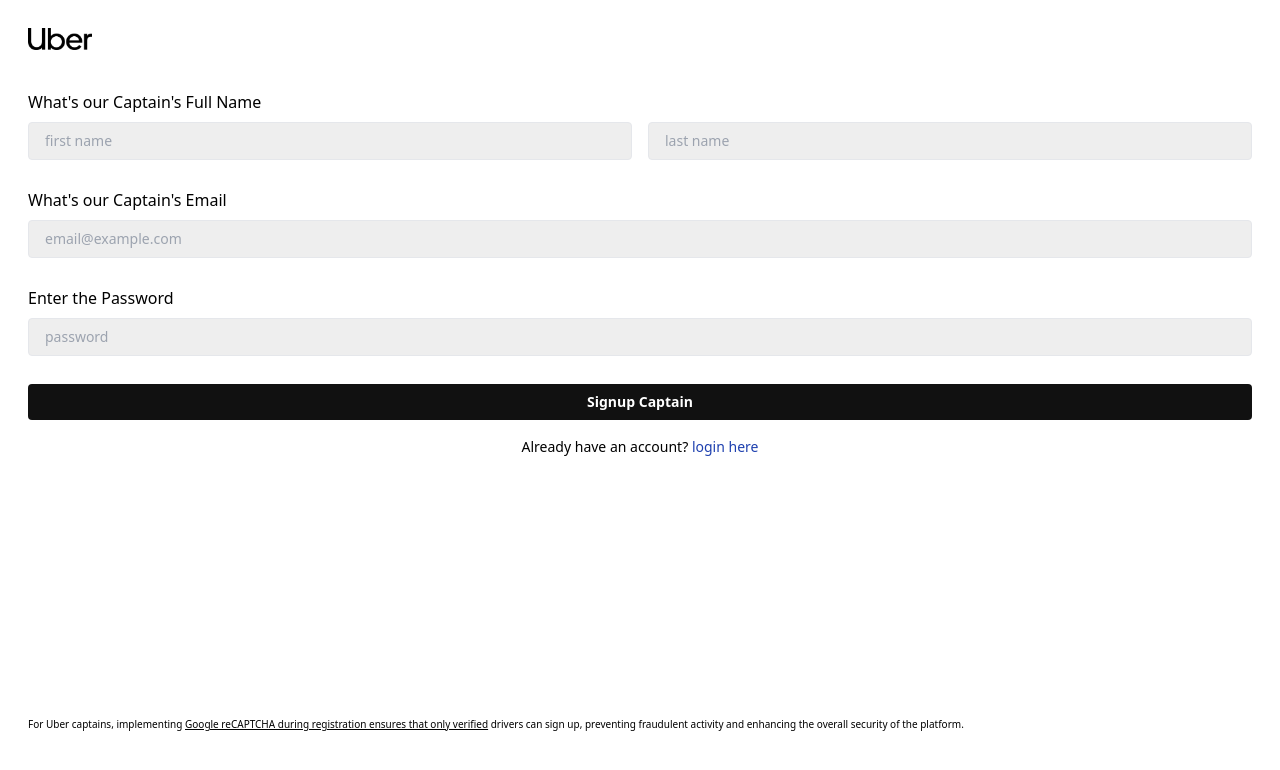
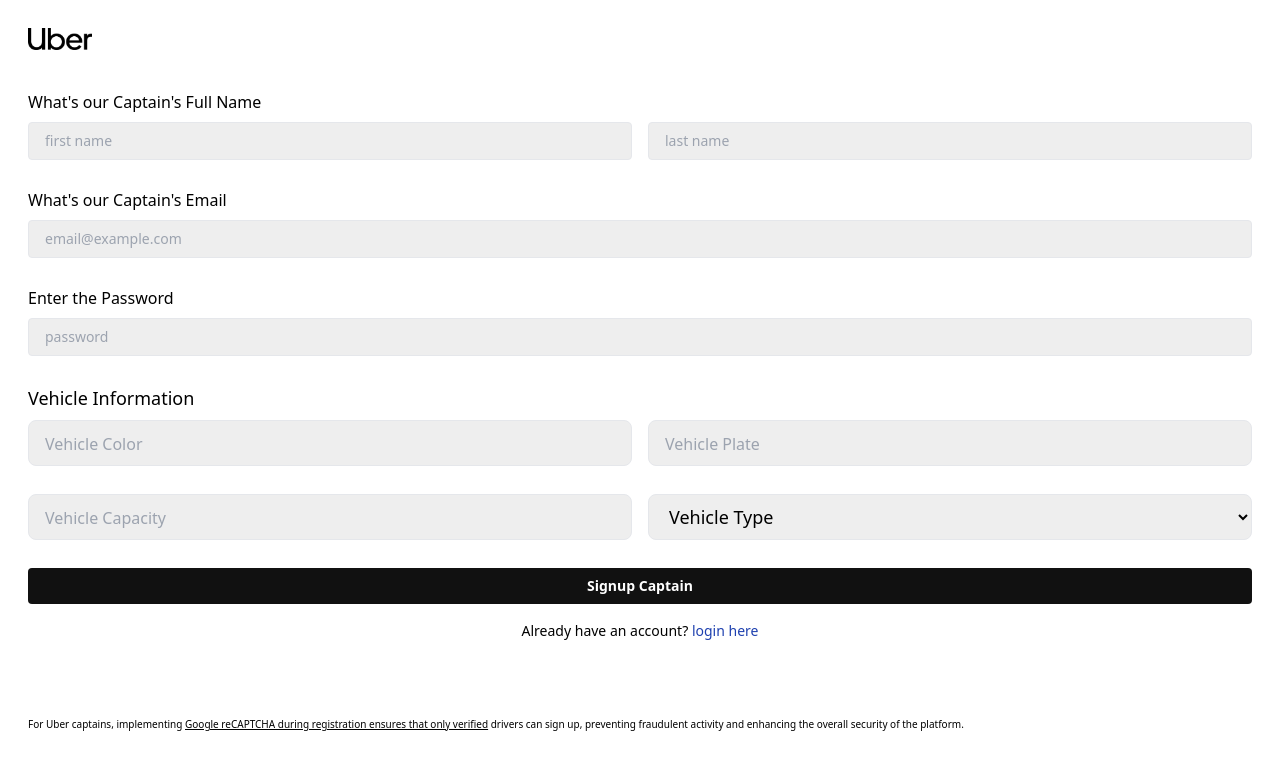
Before and after one commit to shubhamwhite/Uber-ui, a React (Vite) app: page /captain-signup in a window 1280 px wide. Shown: the top 770 px of the page. Built offline with nearby package versions, Linux system fonts and the light colour scheme.

Commit message:
improve captain functionality

```diff
--- a/src/App.jsx
+++ b/src/App.jsx
@@ -9,6 +9,7 @@ import CaptainSignup from "./pages/CaptainSignup";
 import { UserDataContext } from "./context/UserContext";
 import UserProtactedWrapper from "./pages/UserProtactedWrapper";
 import UserLogOut from "./pages/UserLogOut";
+import CaptainHome from "./pages/CaptainHome";
 
 const App = () => {
   const ans = useContext(UserDataContext); // Insure data is goted or not
@@ -39,6 +40,8 @@ const App = () => {
         }
         />
 
+        <Route path='/captain-home' element={<CaptainHome/>}/>
+
        </Routes>
 
 
--- a/src/constant/urls.jsx
+++ b/src/constant/urls.jsx
@@ -2,5 +2,6 @@ export const URLS = {
      BASE_URL : 'http://localhost:4000',
      USER_REGISTER: '/api/v1/user/register',
      USER_LOGIN: '/api/v1/user/login',
-     USER_LOGOUT: '/api/v1/user/logout'
+     USER_LOGOUT: '/api/v1/user/logout',
+     CAPTAIN_REGISTER: '/api/v1/captain/register'
 }
--- /dev/null
+++ b/src/context/CaptainContext.jsx
@@ -0,0 +1,31 @@
+import { createContext, useState, useContext } from 'react';
+
+export const CaptainDataContext = createContext();
+
+const CaptainContext = ({ children }) => {
+    const [ captain, setCaptain ] = useState(null);
+    const [ isLoading, setIsLoading ] = useState(false);
+    const [ error, setError ] = useState(null);
+
+    const updateCaptain = (captainData) => {
+        setCaptain(captainData);
+    };
+
+    const value = {
+        captain,
+        setCaptain,
+        isLoading,
+        setIsLoading,
+        error,
+        setError,
+        updateCaptain
+    };
+
+    return (
+        <CaptainDataContext.Provider value={value}>
+            {children}
+        </CaptainDataContext.Provider>
+    );
+};
+
+export default CaptainContext;
--- a/src/main.jsx
+++ b/src/main.jsx
@@ -3,11 +3,14 @@ import "./index.css";
 import App from "./App.jsx";
 import { BrowserRouter } from "react-router-dom";
 import UserContext from "./context/UserContext";
+import CaptainContext from "./context/CaptainContext.jsx";
 
 createRoot(document.getElementById("root")).render(
+  <CaptainContext>
     <UserContext>
       <BrowserRouter>
         <App />
       </BrowserRouter>
     </UserContext>
+  </CaptainContext>
 );
--- /dev/null
+++ b/src/pages/CaptainHome.jsx
@@ -0,0 +1,9 @@
+import React from 'react'
+
+const CaptainHome = () => {
+  return (
+    <div>CaptainHome</div>
+  )
+}
+
+export default CaptainHome
--- a/src/pages/CaptainSignup.jsx
+++ b/src/pages/CaptainSignup.jsx
@@ -1,29 +1,62 @@
 import React, { useState } from "react";
 import homeImage from '/homeImage/logo/Uber_logo_2018.svg.png';
-import { Link } from "react-router-dom";
+import {CaptainDataContext} from '../context/CaptainContext'
+import { URLS } from "../constant/urls";
+import axios from 'axios'
+import { Link, useNavigate } from "react-router-dom";
 
 const CaptainSignup = () => {
+
+  const navigate = useNavigate()
+
   const [first, setFirst]  = useState('')
   const [last, setLast]  = useState('')
   const [email, setEmail]  = useState('')
   const [password, setPassword] = useState('')
-  const [userData, setUserData] = useState({})
 
-  const submitHandler = (e) => {
+  const [ vehicleColor, setVehicleColor ] = useState('')
+  const [ vehiclePlate, setVehiclePlate ] = useState('')
+  const [ vehicleCapacity, setVehicleCapacity ] = useState('')
+  const [ vehicleType, setVehicleType ] = useState('')
+
+
+  const {captain, setCaptain} = React.useContext(CaptainDataContext)
+
+  const submitHandler = async (e) => {
     e.preventDefault();
-    setUserData({
-      fullName: {
-        first: first,
-        last: last,
+    const captainData = {
+      full_name: {
+        first_name: first,
+        last_name: last,
       },
       email: email,
-      password: password
-    })
-    console.log(userData,"+++++++++")
+      password: password,
+      vehicle: {
+        color: vehicleColor,
+        plate: vehiclePlate,
+        capacity: vehicleCapacity,
+        vehicleType: vehicleType
+      }
+    }
+
+    const response = await axios.post(`${URLS.BASE_URL}${URLS.CAPTAIN_REGISTER}`, captainData);
+    console.log(response,"+++++++++++++++++")
+    if(response.status === 201){
+      const data = response.data
+      console.log(data,"+++++++++++++++++")
+      setCaptain(data.captain)
+      localStorage.setItem('token', data.token)
+      navigate('/captain-home')
+    }
+
     setFirst('')
     setLast('')
     setEmail('')
     setPassword('')
+    setVehicleColor('')
+    setVehiclePlate('')
+    setVehicleCapacity('')
+    setVehicleType('')
   }
 
   return (
@@ -77,6 +110,57 @@ const CaptainSignup = () => {
                 setPassword(e.target.value)
             }}
             />
+
+
+          <h3 className='text-lg font-medium mb-2'>Vehicle Information</h3>
+          <div className='flex gap-4 mb-7'>
+            <input
+              required
+              className='bg-[#eeeeee] w-1/2 rounded-lg px-4 py-2 border text-lg placeholder:text-base'
+              type="text"
+              placeholder='Vehicle Color'
+              value={vehicleColor}
+              onChange={(e) => {
+                setVehicleColor(e.target.value)
+              }}
+            />
+            <input
+              required
+              className='bg-[#eeeeee] w-1/2 rounded-lg px-4 py-2 border text-lg placeholder:text-base'
+              type="text"
+              placeholder='Vehicle Plate'
+              value={vehiclePlate}
+              onChange={(e) => {
+                setVehiclePlate(e.target.value)
+              }}
+            />
+          </div>
+          <div className='flex gap-4 mb-7'>
+            <input
+              required
+              className='bg-[#eeeeee] w-1/2 rounded-lg px-4 py-2 border text-lg placeholder:text-base'
+              type="number"
+              placeholder='Vehicle Capacity'
+              value={vehicleCapacity}
+              onChange={(e) => {
+                setVehicleCapacity(e.target.value)
+              }}
+            />
+            <select
+              required
+              className='bg-[#eeeeee] w-1/2 rounded-lg px-4 py-2 border text-lg placeholder:text-base'
+              value={vehicleType}
+              onChange={(e) => {
+                setVehicleType(e.target.value)
+              }}
+            >
+              <option value="" disabled>Vehicle Type</option>
+              <option value="car">Car</option>
+              <option value="auto">Auto</option>
+              <option value="moto">Motorcycle</option>
+            </select>
+          </div>
+
           <button
             className="bg-[#111] text-white font-semibold mb-4 rounded px-4 py-2 w-full text-sm placeholder:text-base"
           >
--- a/src/pages/UserLogin.jsx
+++ b/src/pages/UserLogin.jsx
@@ -29,8 +29,9 @@ const UserLogin = () => {
       );
       if (response.status === 200) {
         const data = response.data;
-        setUser(data.user);
-        localStorage.setItem('token',data.data.token)
+        console.log(data,"++++++++++++++")
+        setUser(data.message);
+        localStorage.setItem('token',data.message.token)
         navigate("/home");
       }
     } catch (error) {
--- a/src/pages/UserSignup.jsx
+++ b/src/pages/UserSignup.jsx
@@ -33,7 +33,7 @@ const UserSignup = () => {
       if (response.status === 201) {
         const data = response.data;
         setUser(data.user);
-        localStorage.setItem('token',data.data.token)
+        localStorage.setItem('token',data.message.token)
         navigate('/user-login');
       }
     } catch (error) {
```
